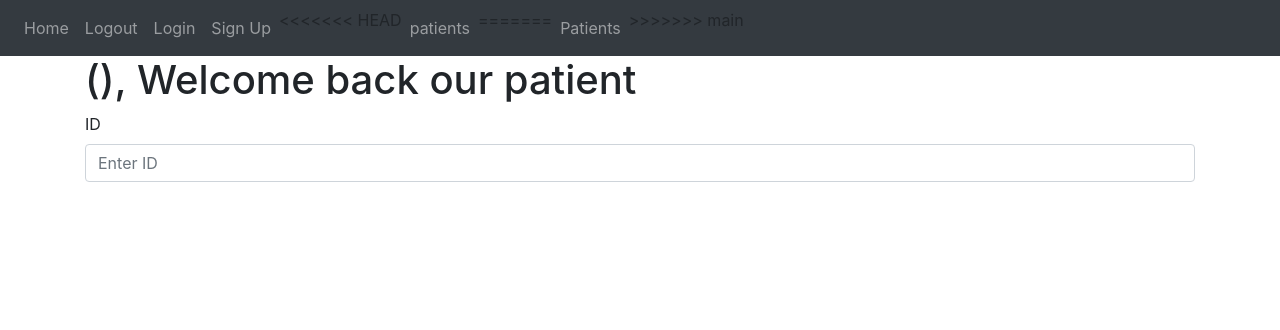
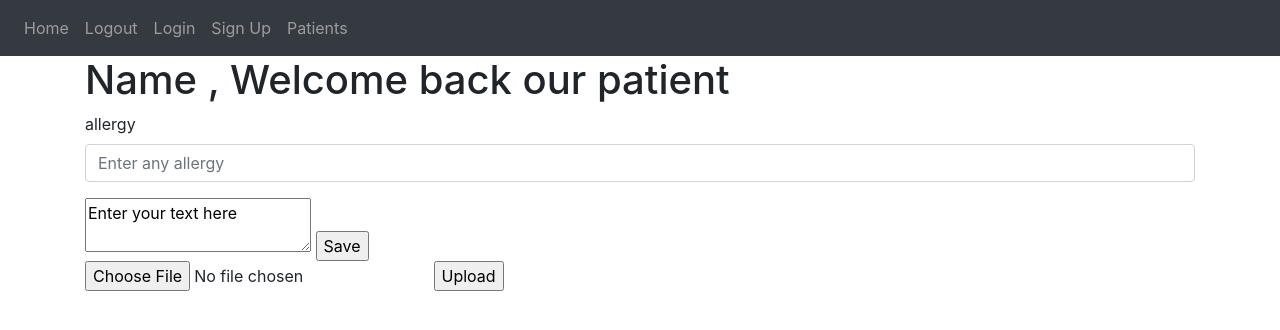
Before and after one commit to Edenedry1/Hospital-management-system, a Flask app: template website/templates/patient.html in a window 1280 px wide. Shown: the top 330 px of the page. Run offline with Flask 2, Linux system fonts and the light colour scheme; the template is opened without the code that fills it, so the values that code supplies are empty; parts of the project's set-up code (start-up, migrations or seed data) failed here and were passed over; some libraries are stand-ins or nearby versions.

Commit message:
A default message

```diff
--- a/website/models.py
+++ b/website/models.py
@@ -20,7 +20,4 @@ class User(db.Model):
     Name = db.Column(db.String(150))
     role = db.Column(db.String(150))
     is_active_patient = db.Column(db.Integer)
-<<<<<<< HEAD
-    n_action = db.Column(db.String(30))
-=======
->>>>>>> main
+    allergy = db.Column(db.String(150))
--- a/website/templates/base.html
+++ b/website/templates/base.html
@@ -15,33 +15,6 @@
       crossorigin="anonymous"
     />
      <title>{% block title %}Home {%endblock %}</title>
-
-    <style>
-
-    table {
-      font-family: Arial, Helvetica, sans-serif;
-      border-collapse: collapse;
-      width: 100%;
-    }
-
-    table td, table th {
-      border: 1px solid #ddd;
-      padding: 8px;
-    }
-
-    table tr:nth-child(even){background-color: #f2f2f2;}
-
-    table tr:hover {background-color: #ddd;}
-
-    table th {
-      padding-top: 12px;
-      padding-bottom: 12px;
-      text-align: left;
-      background-color: #04AA6D;
-      color: white;
-    }
-    </style>
-
    </head>
    <body>
       <nav class="navbar navbar-expand-lg navbar-dark bg-dark">
@@ -58,11 +31,7 @@
                   <a class="nav-item nav-link" id="Logout" href="/Logout">Logout</a>
                   <a class="nav-item nav-link" id="Login" href="/Login">Login</a>
                   <a class="nav-item nav-link" id="Sign_up" href="/Sign_up">Sign Up</a>
-<<<<<<< HEAD
-                  <a class="nav-item nav-link" id="patients" href="/patients">patients</a>
-=======
                   <a class="nav-item nav-link" id="Patients" href="/patients">Patients</a>
->>>>>>> main
               </div>
           </div>
       </nav>
--- a/website/templates/nurse.html
+++ b/website/templates/nurse.html
@@ -14,4 +14,5 @@
     <br/>
     <button type="submit" class="btn btn-primary">send</button>
 </form>
+<button id="view-button">View File</button>
 {%endblock%}
--- a/website/templates/patient.html
+++ b/website/templates/patient.html
@@ -1,15 +1,24 @@
 {% extends "base.html" %} {% block title %} Home {%endblock %}
 {% block content %}
-<h1>{{user_name}} ({{user_role}}), Welcome back our patient</h1>
+<h1>{{'Name'}} , Welcome back our patient</h1>
 <div>
     <div class="form-group">
-        <label for="ID"> ID </label>
+        <label for="allergy"> allergy </label>
         <input
-                type="ID"
+                type="allergy"
                 class="form-control"
-                id="ID" name="ID"
-                placeholder="Enter ID">
+                id="allergy" name="allergy"
+                placeholder="Enter any allergy">
     </div>
+</div>
+<form method="POST" action="/submit">
+  <textarea name="textbox">Enter your text here</textarea>
+  <input type="submit" value="Save">
 </form>
-</div>
+
+<form method="POST" enctype="multipart/form-data">
+  <input type="file" name="file">
+  <input type="submit" value="Upload">
+</form>
+
 {%endblock%}
```
Also changed, not shown: website/auth.py (+15 -11 lines), website/templates/sign_up.html (+13 -0 lines), website/views.py (+0 -8 lines), instance/database.db.
